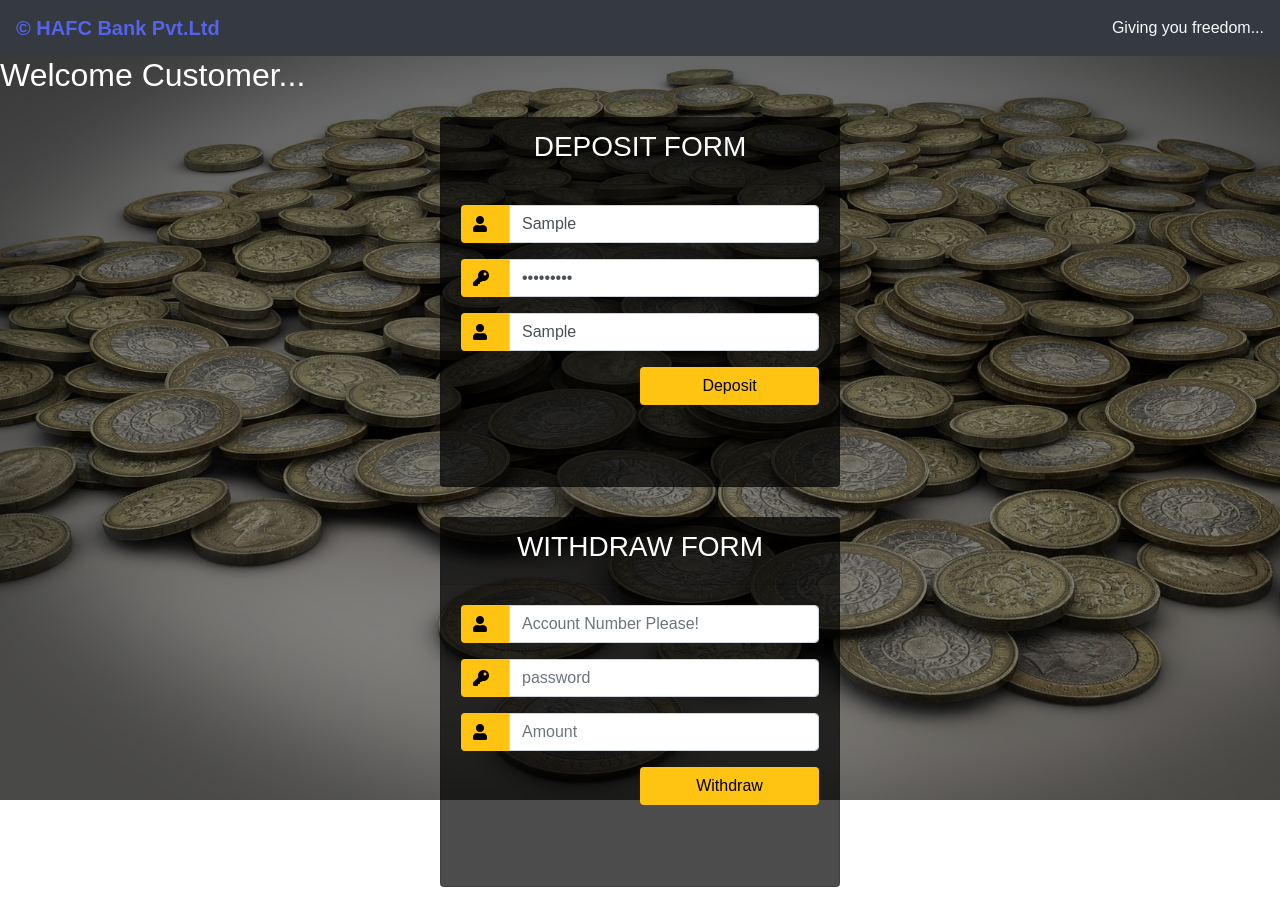
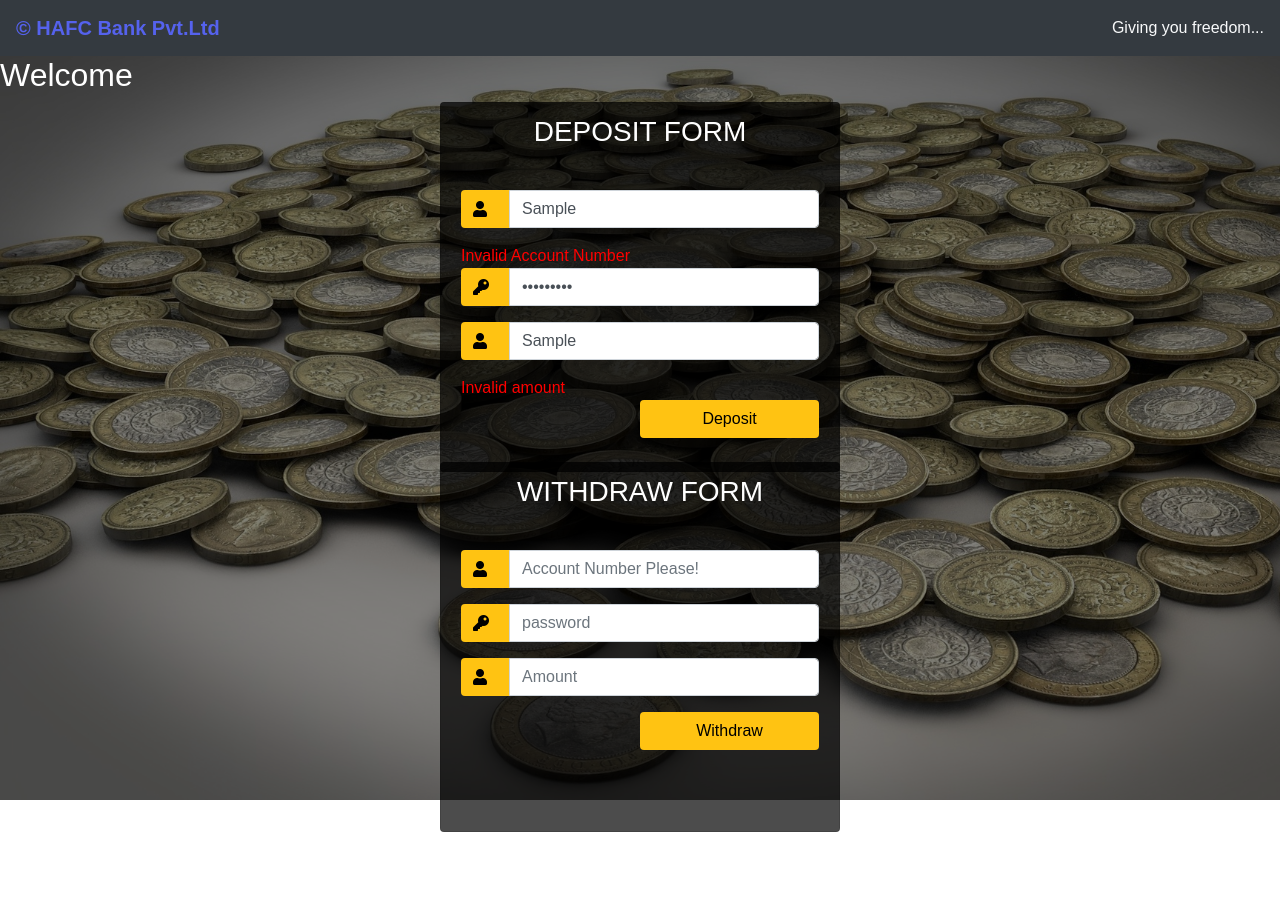
Before and after one commit to sreesindhu98/bankApp, an Angular app: page /dashboard in a window 1280 px wide. Both pictures are taken after typing "Sample", "Sample123", "Sample" into the empty fields and a click on the input "Deposit". After the commit the page ends 832 px from the top, so only its background shows below. Built offline with nearby package versions, Linux system fonts and the light colour scheme; a web font is replaced by a local one.

Commit message:
validation

```diff
--- a/src/app/dashboard/dashboard.component.html
+++ b/src/app/dashboard/dashboard.component.html
@@ -4,7 +4,7 @@
    <!-- string interpolation - {{aim}}-->
 
   </nav>
-  <h2 style="color: white;">Welcome Customer...</h2>
+  <h2 style="color: white;">Welcome {{user}}</h2>
 
   <div class="container col-md-12 mt-0">
       <div class="d-flex justify-content-center h-100">
@@ -14,7 +14,7 @@
 
               </div>
               <div class="card-body">
-                  <form (ngSubmit)=deposit()>
+                  <form [formGroup]="depositForm" (ngSubmit)=deposit()>
 
                       <div class="input-group form-group">
                           <div class="input-group-prepend">
@@ -23,23 +23,28 @@
                           <!-- property binding - [placeholder]="accno"
                             with $event
                             (change)="acnoChange($event)" -->
-                          <input type="text" class="form-control" name="acno" [(ngModel)]="dacno" placeholder="Account Number Please!" id="d_accno" required>
+                          <input type="text" class="form-control" name="acno" formControlName="dacno" placeholder="Account Number Please!" id="d_accno" required>
 
                       </div>
+                      <div *ngIf="this.depositForm.get('dacno')?.touched &&this.depositForm.get('dacno')?.errors" style="color: red;border:white 1 px 1px;">Invalid Account Number</div>
+
                       <div class="input-group form-group">
                           <div class="input-group-prepend">
                               <span class="input-group-text"><i class="fas fa-key"></i></span>
                           </div>
-                          <input type="password"   class="form-control" name="pwd" [(ngModel)]="pswd" placeholder="password" id="login_password" required>
+                          <input type="password"   class="form-control" name="pwd" formControlName="pswd" placeholder="password" id="login_password" required>
                       </div>
+                      <div *ngIf="this.depositForm.get('pswd')?.touched &&this.depositForm.get('pswd')?.errors" style="color: red;border:white 1 px 1px;">Invalid password</div>
+
                       <div class="input-group form-group">
                         <div class="input-group-prepend">
                             <span class="input-group-text"><i class="fas fa-user"></i></span>
                         </div>
 
-                        <input type="text" class="form-control" name="amt" [(ngModel)]="damount" placeholder="Amount" id="damt" required>
+                        <input type="text" class="form-control" name="amt" formControlName="damount" placeholder="Amount" id="damt" required>
 
                     </div>
+                    <div *ngIf="this.depositForm.get('damount')?.touched &&this.depositForm.get('damount')?.errors" style="color: red;border:white 1 px 1px;">Invalid amount</div>
 
                       <div class="form-group">
                           <input type="submit"   value="Deposit" class="btn float-right login_btn " style="width:50%" >
@@ -58,7 +63,7 @@
 
             </div>
             <div class="card-body">
-                <form (ngSubmit)=withdraw()>
+                <form [formGroup]="withdrawForm"(ngSubmit)=withdraw()>
 
                     <div class="input-group form-group">
                         <div class="input-group-prepend">
@@ -67,23 +72,28 @@
                         <!-- property binding - [placeholder]="accno"
                           with $event
                           (change)="acnoChange($event)" -->
-                        <input type="text" class="form-control" name="acno1" [(ngModel)]="wacno" placeholder="Account Number Please!" id="w_accno" required>
+                        <input type="text" class="form-control" name="acno1" formControlName="wacno" placeholder="Account Number Please!" id="w_accno" required>
 
                     </div>
+                    <div *ngIf="this.withdrawForm.get('wacno')?.touched &&this.withdrawForm.get('wacno')?.errors" style="color: red;border:white 1 px 1px;">Invalid Account Number</div>
+
                     <div class="input-group form-group">
                         <div class="input-group-prepend">
                             <span class="input-group-text"><i class="fas fa-key"></i></span>
                         </div>
-                        <input type="password"   class="form-control" name="pwd1" [(ngModel)]="pswd1" placeholder="password" id="login_password1" required>
+                        <input type="password"   class="form-control" name="pwd1" formControlName="pswd1" placeholder="password" id="login_password1" required>
                     </div>
+                    <div *ngIf="this.withdrawForm.get('pswd1')?.touched &&this.withdrawForm.get('pswd1')?.errors" style="color: red;border:white 1 px 1px;">Invalid password</div>
+
                     <div class="input-group form-group">
                         <div class="input-group-prepend">
                             <span class="input-group-text"><i class="fas fa-user"></i></span>
                         </div>
 
-                        <input type="text" class="form-control" name="amt1" [(ngModel)]="wamount" placeholder="Amount" id="wamt" required>
+                        <input type="text" class="form-control" name="amt1" formControlName="wamount" placeholder="Amount" id="wamt" required>
 
                     </div>
+                    <div *ngIf="this.withdrawForm.get('wamount')?.touched &&this.withdrawForm.get('wamount')?.errors" style="color: red;border:white 1 px 1px;">Invalid amount</div>
 
                     <div class="form-group">
                         <input type="submit"   value="Withdraw" class="btn float-right login_btn " style="width:50%" >
--- a/src/app/dashboard/dashboard.component.ts
+++ b/src/app/dashboard/dashboard.component.ts
@@ -1,4 +1,5 @@
 import { Component, OnInit } from '@angular/core';
+import { FormBuilder, Validators } from '@angular/forms';
 import { DataService } from '../services/data.service';
 
 @Component({
@@ -7,33 +8,59 @@ import { DataService } from '../services/data.service';
   styleUrls: ['./dashboard.component.css']
 })
 export class DashboardComponent implements OnInit {
-dacno=""
-wacno=""
-pswd=""
-pswd1=""
-damount=""
-wamount=""
-  constructor(private de:DataService) { }
+  user=""
+// dacno=""
+// wacno=""
+// pswd=""
+// pswd1=""
+// damount=""
+// wamount=""
+depositForm=this.fb.group({
+
+  dacno:['',[Validators.required,Validators.pattern('[0-9 ]*')]],
+  pswd:['',[Validators.required,Validators.pattern('[a-zA-Z0-9@$# ]*')]],
+  damount:['',[Validators.required,Validators.pattern('[0-9]*')]]
+})
+withdrawForm=this.fb.group({
+
+  wacno:['',[Validators.required,Validators.pattern('[0-9 ]*')]],
+  pswd1:['',[Validators.required,Validators.pattern('[a-zA-Z0-9@$# ]*')]],
+  wamount:['',[Validators.required,Validators.pattern('[0-9]*')]],
+})
+  constructor(private de:DataService,private fb:FormBuilder) {
+    this.user=this.de.currentUser;
+  }
 
   ngOnInit(): void {
   }
 
   deposit(){
-    var acno=this.dacno
-    var pswd=this.pswd
-    var amount=this.damount
+    var acno=this.depositForm.value.dacno
+    var pswd=this.depositForm.value.pswd
+    var amount=this.depositForm.value.damount
+   if(this.depositForm.valid){
     const result=this.de.deposit(acno,pswd,amount)
     if(result){
       alert(amount +"is successfully added    ... Available Balance is" +result)
     }
+   }
+   else{
+     alert("Invalid Form")
+   }
   }
   withdraw(){
-    var acno=this.wacno
-    var pswd=this.pswd1
-    var amount=this.wamount
-    const result=this.de.withdraw(acno,pswd,amount)
+    var acno=this.withdrawForm.value.wacno
+    var pswd=this.withdrawForm.value.pswd1
+    var amount=this.withdrawForm.value.wamount
+
+    if(this.depositForm.valid){
+      const result=this.de.withdraw(acno,pswd,amount)
     if(result){
       alert(amount +"is successfully withdrawed    ... Available Balance is" +result)
     }
+     }
+     else{
+       alert("Invalid Form")
+     }
   }
 }
--- a/src/app/login/login.component.html
+++ b/src/app/login/login.component.html
@@ -25,12 +25,15 @@
                           <input type="text" class="form-control" name="acno" formControlName="acno" [placeholder]="accno" id="login_accno" required>
 
                       </div>
+                      <div *ngIf="this.loginForm.get('acno')?.touched &&this.loginForm.get('acno')?.errors" style="color: rgb(78, 59, 182);border:white 1 px 1px;">Invalid Account Number</div>
+
                       <div class="input-group form-group">
                           <div class="input-group-prepend">
                               <span class="input-group-text"><i class="fas fa-key"></i></span>
                           </div>
                           <input type="password"   class="form-control" name="pwd" formControlName="pswd" placeholder="password" id="login_password" required>
                       </div>
+                      <div *ngIf="this.loginForm.get('pswd')?.touched &&this.loginForm.get('acno')?.errors" style="color: rgb(86, 65, 206);border:white 1 px 1px;">Invalid Password</div>
 
                       <div class="form-group">
                           <input type="submit"   value="Login" class="btn float-right login_btn " style="width:50%" >
--- a/src/app/login/login.component.ts
+++ b/src/app/login/login.component.ts
@@ -1,5 +1,5 @@
 import { Component, OnInit } from '@angular/core';
-import { FormBuilder } from '@angular/forms';
+import { FormBuilder, Validators } from '@angular/forms';
 import { Router } from '@angular/router';
 import { DataService } from '../services/data.service';
 
@@ -14,7 +14,10 @@ export class LoginComponent implements OnInit {
   // acno=""
   // pswd=""
 // database
-
+loginForm=this.fb.group({
+  acno:['',[Validators.required,Validators.pattern('[0-9 ]*')]],
+  pswd:['',[Validators.required,Validators.pattern('[a-zA-Z0-9@$# ]*')]]
+  })
   constructor(private route:Router, private db:DataService,private fb:FormBuilder) { }
 
   ngOnInit(): void {
@@ -30,10 +33,7 @@ export class LoginComponent implements OnInit {
   //   console.log(this.pswd);
 
   // }
-  loginForm=this.fb.group({
-    acno:[''],
-    pswd:['']
-  })
+
   //Event binding with $event     ,  Two way binding
 
   login(){
@@ -48,11 +48,16 @@ export class LoginComponent implements OnInit {
     // console.log(this.loginForm.value);
 
 
-   const result=this.db.login(acno,pswd)
-   if(result){
-     alert("Login Successfully")
-     this.route.navigateByUrl("dashboard")
-   }
+  if(this.loginForm.valid){
+    const result=this.db.login(acno,pswd)
+    if(result){
+      alert("Login Successfully")
+      this.route.navigateByUrl("dashboard")
+    }
+  }
+  else{
+    alert("Invalid Form")
+  }
   }
 
   // template referencing method
--- a/src/app/register/register.component.html
+++ b/src/app/register/register.component.html
@@ -34,7 +34,7 @@
                           <input type="text" class="form-control" name="acno" formControlName="acno" placeholder="Account Number Please!" id="login_accno" required>
 
                       </div>
-                      <div *ngIf="this.registerForm.get('acno')?.touched &&this.registerForm.get('acno')?.errors" style="color: red;border:white 1 px 1px;">Invalid AccountNumber</div>
+                      <div *ngIf="this.registerForm.get('acno')?.touched &&this.registerForm.get('acno')?.errors" style="color: red;border:white 1 px 1px;">Invalid Account Number</div>
 
                       <div class="input-group form-group">
                           <div class="input-group-prepend">
@@ -42,6 +42,7 @@
                           </div>
                           <input type="password"   class="form-control" name="pwd" formControlName="pswd" placeholder="password" id="login_password" required>
                       </div>
+                      <div *ngIf="this.registerForm.get('pswd')?.touched &&this.registerForm.get('pswd')?.errors" style="color: red;border:white 1 px 1px;">Invalid password</div>
 
                       <div class="form-group">
                           <input type="submit"   value="Register" class="btn float-right login_btn " style="width:50%" >
--- a/src/app/register/register.component.ts
+++ b/src/app/register/register.component.ts
@@ -15,8 +15,8 @@ export class RegisterComponent implements OnInit {
 //Reactive form
 registerForm=this.fb.group({
   uname:['',[Validators.required,Validators.pattern('[a-zA-Z ]*')]],
-  acno:['',[Validators.required,Validators.pattern('[1-9 ]*')]],
-  pswd:['']
+  acno:['',[Validators.required,Validators.pattern('[0-9 ]*')]],
+  pswd:['',[Validators.required,Validators.pattern('[a-zA-Z0-9@$# ]*')]]
 })
   constructor(private db:DataService,private router:Router,private fb:FormBuilder) { }
 
--- a/src/app/services/data.service.ts
+++ b/src/app/services/data.service.ts
@@ -4,11 +4,11 @@ import { Injectable } from '@angular/core';
   providedIn: 'root'
 })
 export class DataService {
-
+currentUser=""
   database:any={
-    1000:{accno:1000,uname:"sree",password:123,balance:3000},
-    1001:{accno:1000,uname:"sree",password:123,balance:4000},
-    1002:{accno:1000,uname:"sree",password:123,balance:5000}
+    1000:{accno:1000,uname:"Sree",password:123,balance:3000},
+    1001:{accno:1000,uname:"Riya",password:123,balance:4000},
+    1002:{accno:1000,uname:"anu",password:123,balance:5000}
   }
   constructor() { }
 
@@ -34,6 +34,7 @@ login(acno:any,pswd:any){
  let database=this.database;
  if(acno in database){
    if(pswd==database[acno]["password"]){
+     this.currentUser=database[acno]["uname"]
      return true
    }
    else{
--- a/src/styles.css
+++ b/src/styles.css
@@ -13,7 +13,7 @@ font-family: 'Numans', sans-serif;
 }
 
 .container{
-height: 50%;
+height: 45%;
 align-content: center;
 }
 
```
